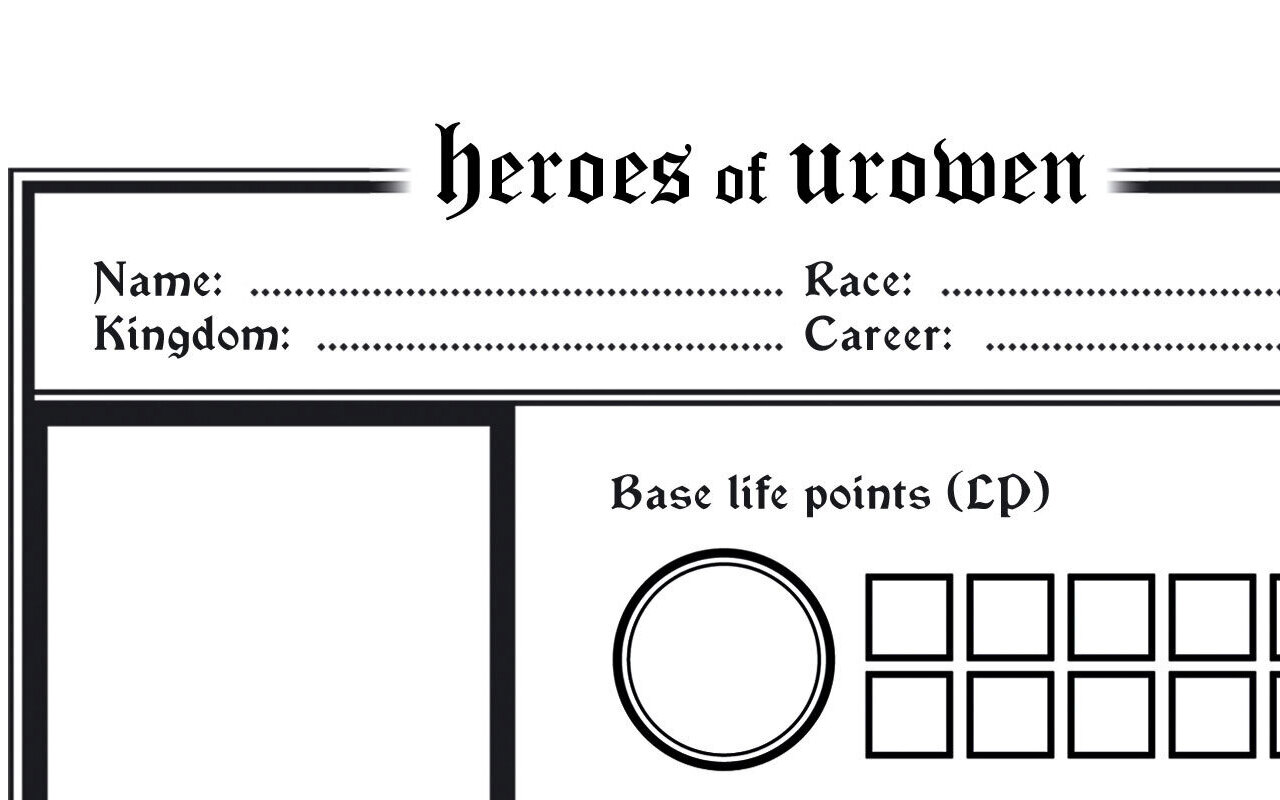
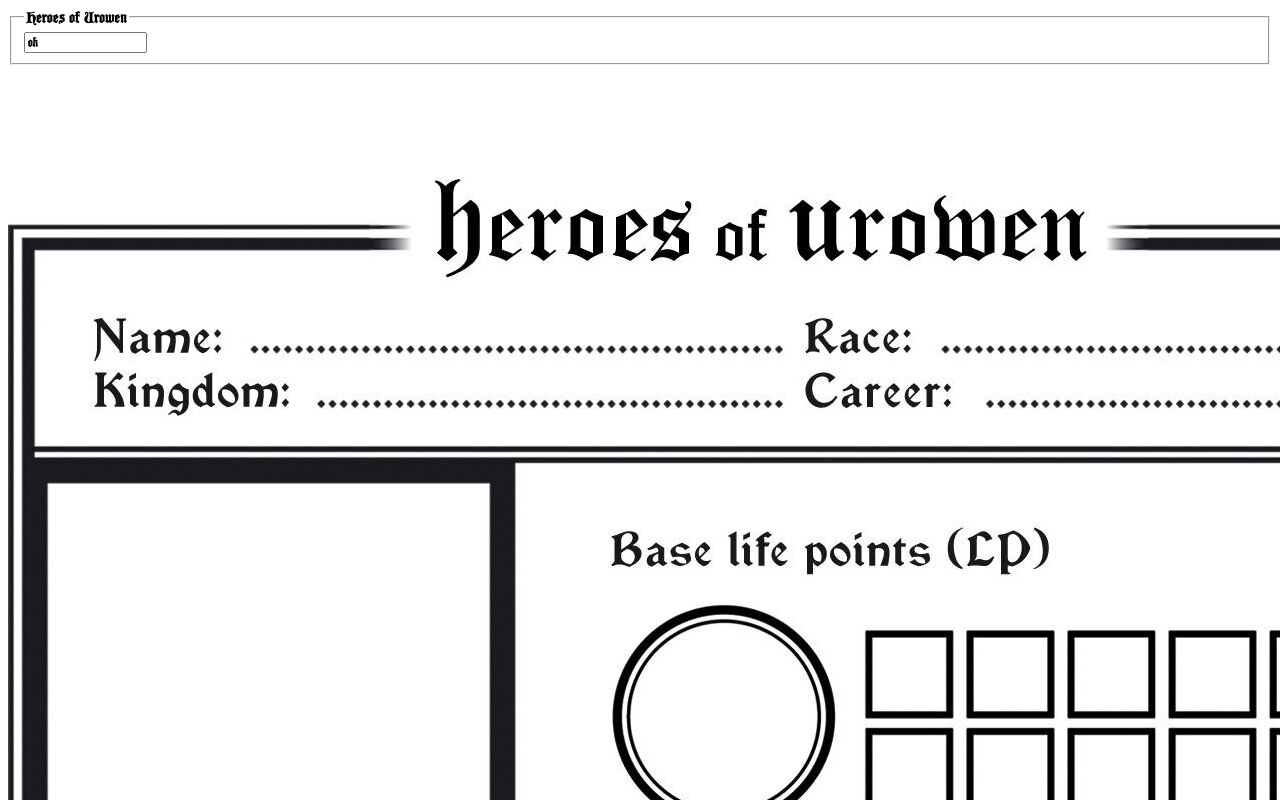
Before and after one commit to shezard/heroes-of-urowen, a SvelteKit app: page / in a window 1280 px wide. Shown: the top 800 px of the page. Built offline with nearby package versions, Linux system fonts and the light colour scheme.

Commit message:
First test for css version

```diff
--- a/src/app.html
+++ b/src/app.html
@@ -4,6 +4,14 @@
 		<meta charset="utf-8" />
 		<link rel="icon" href="%sveltekit.assets%/favicon.png" />
 		<meta name="viewport" content="width=device-width" />
+        <style>
+            @font-face {
+                font-family: 'BlackCastle';
+                font-style: normal;
+                font-weight: 400;
+                src: url('%sveltekit.assets%/black-castle.ttf') format('truetype');
+            }
+        </style>
 		%sveltekit.head%
 	</head>
 	<body data-sveltekit-preload-data="hover">
--- /dev/null
+++ b/src/components/App.svelte
@@ -0,0 +1,12 @@
+<fieldset class="m-1 border-4 border-black border-double">
+    <legend class="text-3xl ml-5 px-2">
+        Heroes of Urowen
+    </legend>
+    <input type="text" value="ok"/>
+</fieldset>
+
+<style>
+    * {
+        font-family: 'BlackCastle'
+    }
+</style>
--- a/src/routes/+page.svelte
+++ b/src/routes/+page.svelte
@@ -1,13 +1,16 @@
 <script>
+	import App from "../components/App.svelte";
 	import { name, race, kingdom, career, zaifas } from "../store";
 </script>
 
-<div class="absolute w-full top-[-20px]">
+<App />
+
+<div class="w-full top-[-20px]">
     <img src="cs-top.jpg" />
     <img src="cs-bottom.jpg" />
 </div>
 
-<div class="absolute">
+<!-- <div class="absolute">
     <input
         type="text" bind:value={$name}
         class="top-[32px] left-[80px]"
@@ -28,7 +31,7 @@
         type="number" bind:value={$zaifas}
         class="top-[936px] left-[295px]"
     />
-</div>
+</div> -->
 
 <style>
     input {
```
Also changed, not shown: static/black-castle.ttf (added).
